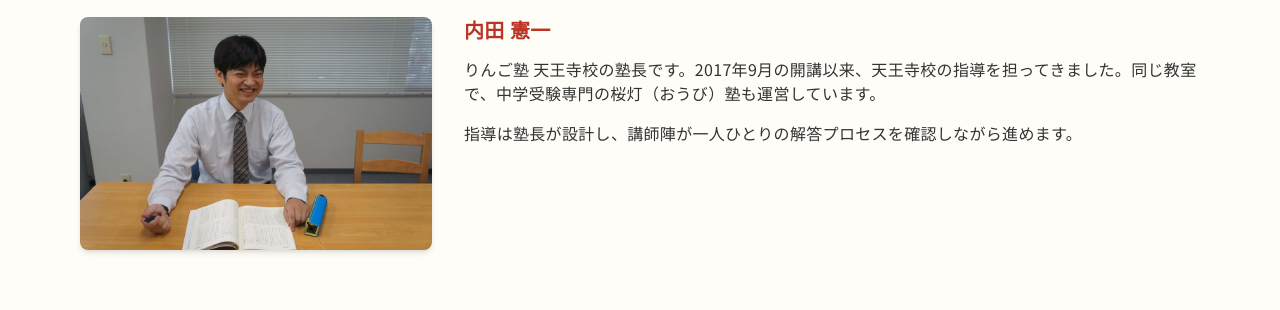
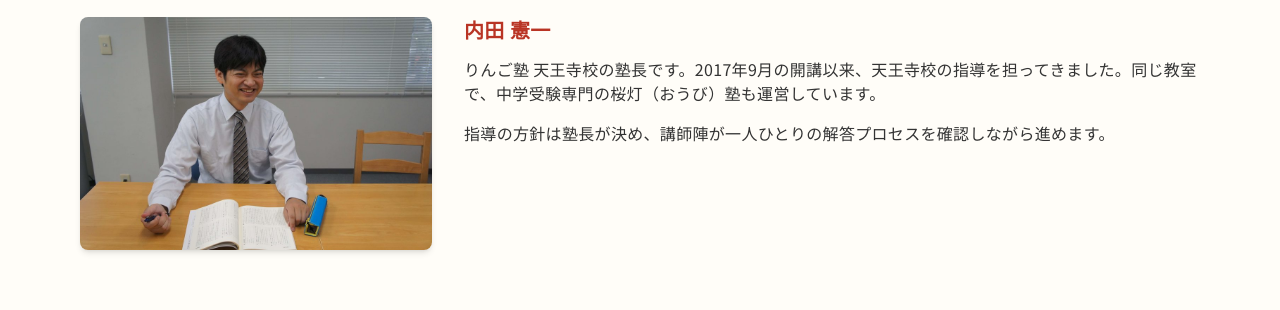
Before and after one commit to infooubijuku/oubijuku-ringo, a plain HTML site: page instructors.html in a window 1280 px wide. Shown: the part 490-800 px from the top of the page. Drawn offline with nearby package versions, Linux system fonts and the light colour scheme.

Commit message:
分担表現の統一（講師ページ）

```diff
--- a/instructors.html
+++ b/instructors.html
@@ -149,7 +149,7 @@
             <div class="md:col-span-2">
                 <p class="text-xl font-black text-main-dark mb-3" style="font-family:'Noto Serif JP',serif;">内田 憲一</p>
                 <p class="text-sm md:text-base mb-4">りんご塾 天王寺校の塾長です。2017年9月の開講以来、天王寺校の指導を担ってきました。同じ教室で、中学受験専門の桜灯（おうび）塾も運営しています。</p>
-                <p class="text-sm md:text-base">指導は塾長が設計し、講師陣が一人ひとりの解答プロセスを確認しながら進めます。</p>
+                <p class="text-sm md:text-base">指導の方針は塾長が決め、講師陣が一人ひとりの解答プロセスを確認しながら進めます。</p>
             </div>
         </div>
     </section>
```
